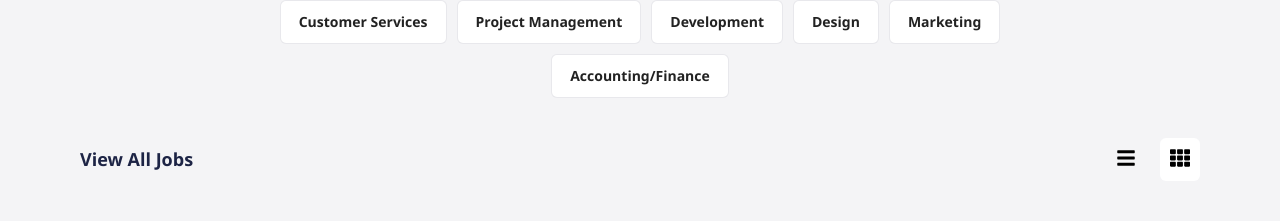
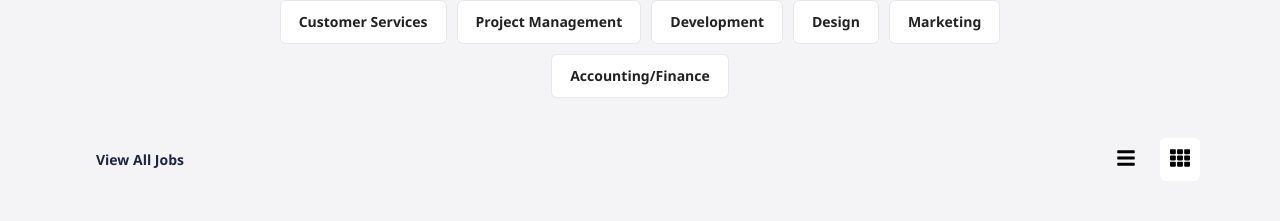
Before and after one commit to Jon-Felipe/Job-Board-React, a React (Vite) app: page / in a window 1280 px wide. Shown: the part 983-1204 px from the top of the page. Built offline with nearby package versions, Linux system fonts and the light colour scheme.

Commit message:
updated view all jobs to link button and updated link button text styling

```diff
--- a/src/components/Job/Job.tsx
+++ b/src/components/Job/Job.tsx
@@ -3,6 +3,7 @@ import { FaTh, FaBars } from 'react-icons/fa';
 
 // components
 import JobCategoryLink from './JobCategoryLink';
+import LinkButton from '../ui/LinkButton/LinkButton';
 import JobCard from './JobCard';
 import JobTile from './JobTile';
 
@@ -22,9 +23,9 @@ function Job() {
         ))}
       </div>
       <div className={styles.jobsListActions}>
-        <a href='#' className={styles.viewAllJobsLink}>
+        <LinkButton variant='text' path='jobs'>
           View All Jobs
-        </a>
+        </LinkButton>
         <div className={styles.jobLayoutButtons}>
           <button
             onClick={() => setIsCardView(false)}
--- a/src/components/ui/LinkButton/LinkButton.module.css
+++ b/src/components/ui/LinkButton/LinkButton.module.css
@@ -34,4 +34,5 @@
 
 .text {
   background-color: transparent;
+  width: unset;
 }
```
